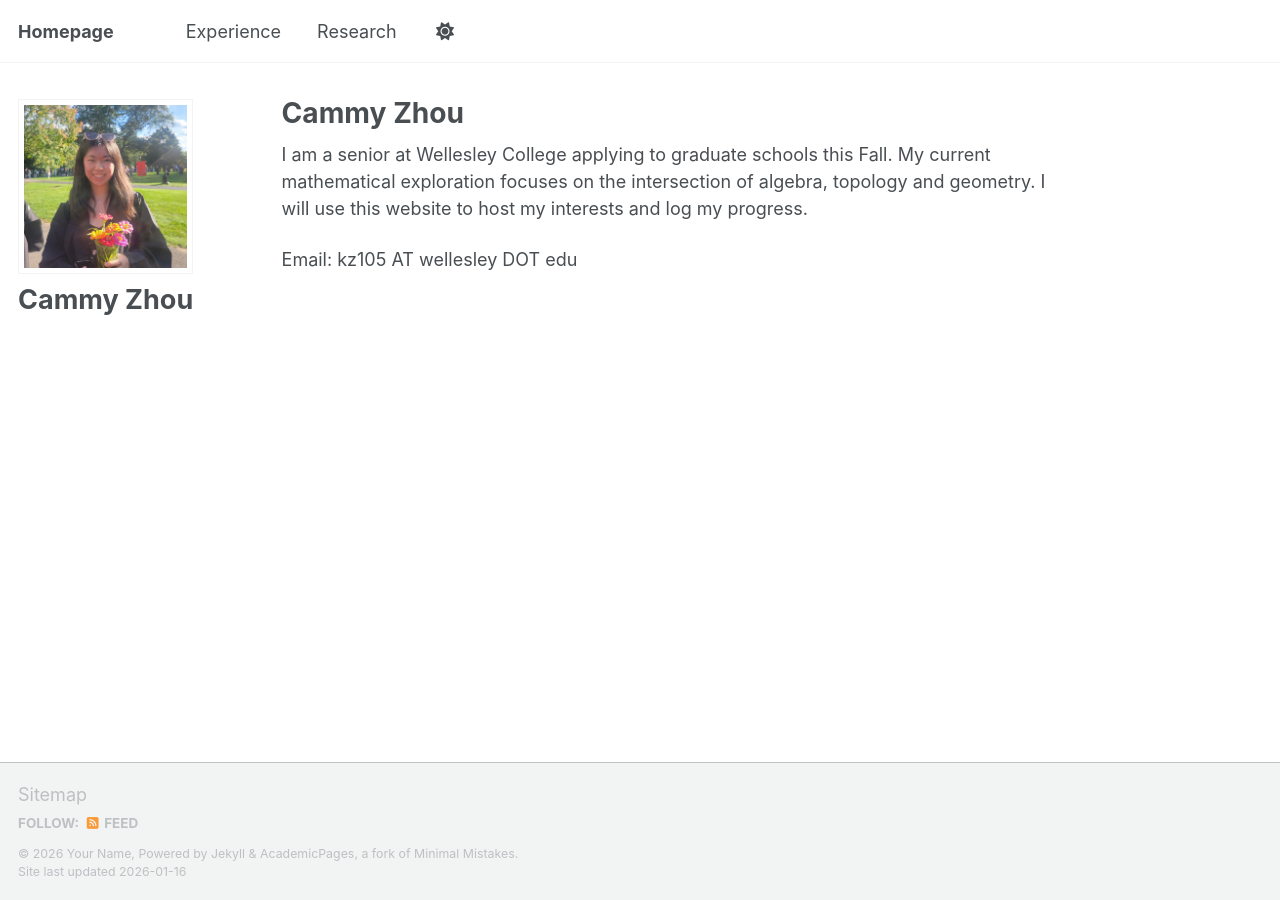
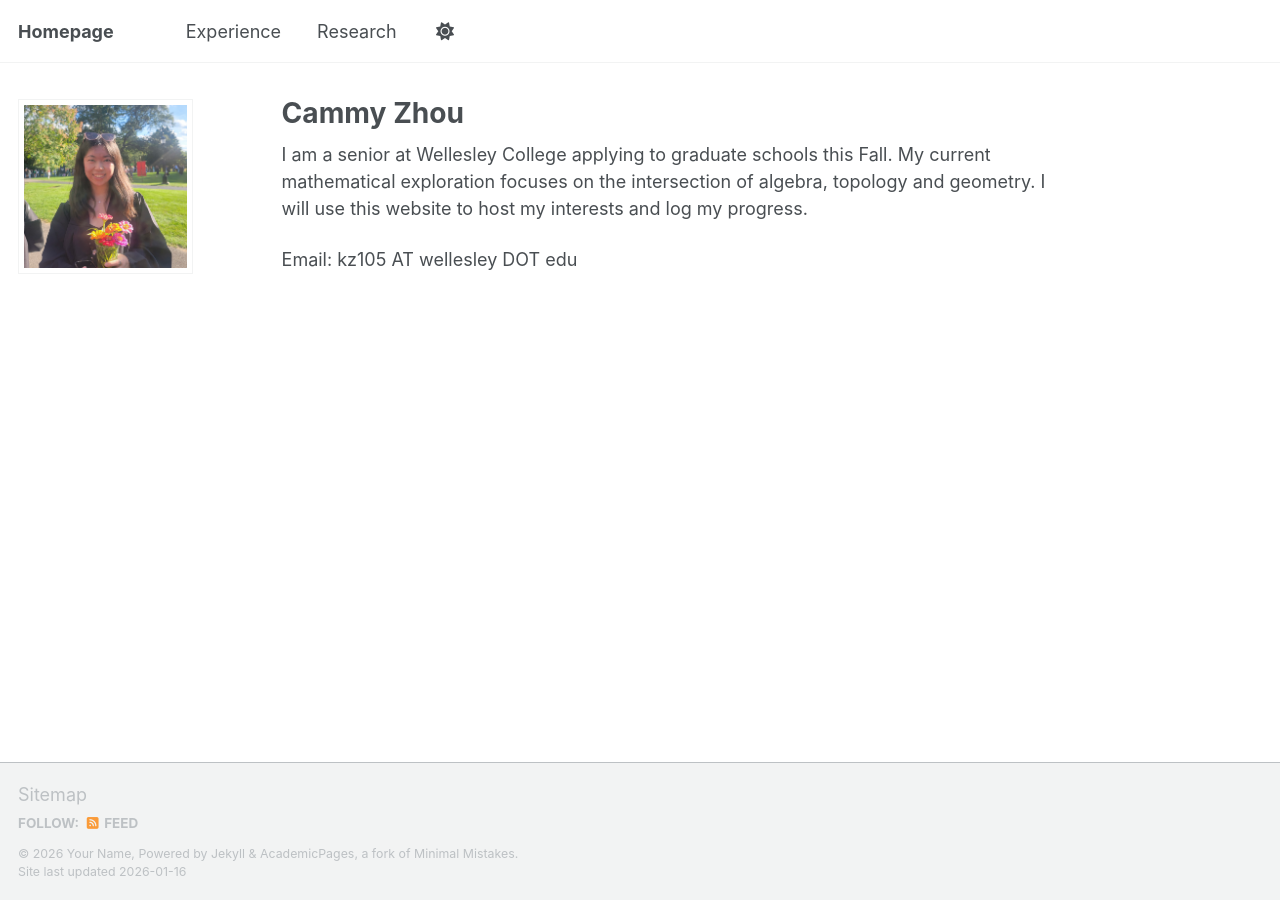
Before and after one commit to cakezhou/cakezhou.github.io, a Jekyll site: the page built from _pages/about.md, in a window 1280 px wide. Built offline with Jekyll 4.4.1, drawn with Linux system fonts in a browser that asks for light colours; a script bundle is joined from its source files by our own code; library files that are not in the unit come from our copies.

Commit message:
Update _config.yml

```diff
--- a/_config.yml
+++ b/_config.yml
@@ -24,7 +24,7 @@ repository               : "academicpages/academicpages.github.io"
 author:
   # Biographic information
   avatar           : "profile-pic1.jpg"
-  name             : "Cammy Zhou"
+  #name             : "Cammy Zhou"
   #pronouns         : "she/her"
   bio              : # "Short biography for the left-hand sidebar"
   #location         : "Wellesley College"
```
